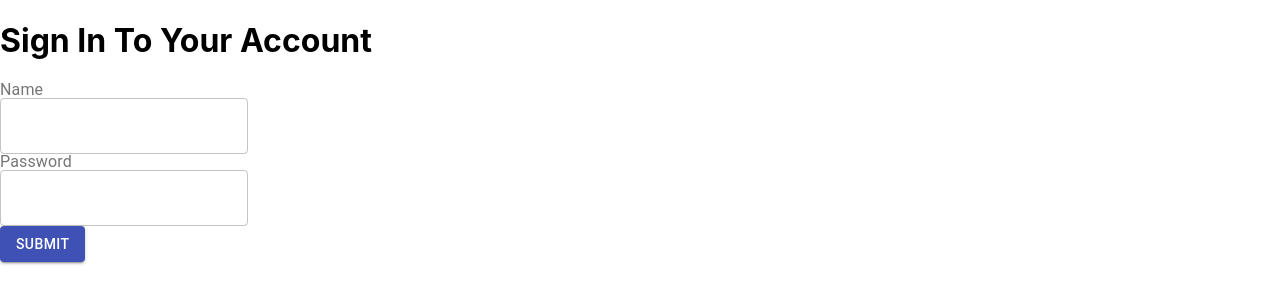
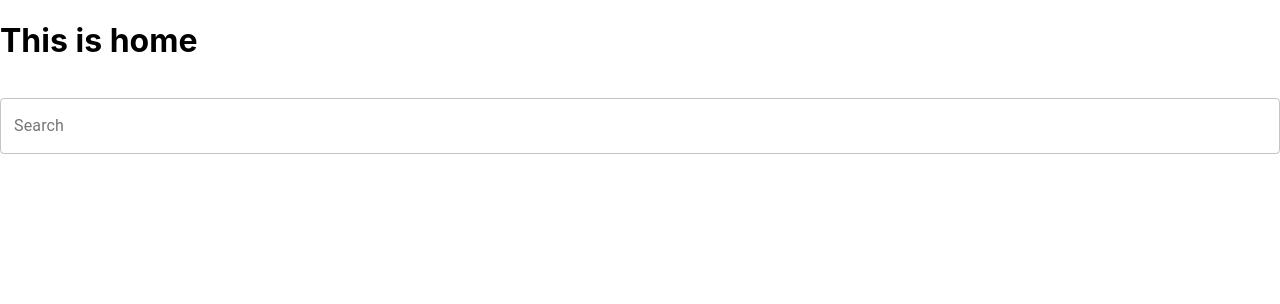
Before and after one commit to TheJoeyBeans/backlogremastered_client, a React (Create React App) app: page / in a window 1280 px wide. Shown: the top 304 px of the page. Built offline with nearby package versions, Linux system fonts and the light colour scheme.

Commit message:
Sign up functionality set up, route to backend set up, along with correct form information going to post route to be sent to backend

```diff
--- a/package.json
+++ b/package.json
@@ -14,6 +14,7 @@
     "material-ui-search-bar": "^1.0.0",
     "react": "^17.0.1",
     "react-dom": "^17.0.1",
+    "react-router-dom": "^5.2.0",
     "react-scripts": "4.0.1",
     "web-vitals": "^0.2.4"
   },
--- a/src/App.js
+++ b/src/App.js
@@ -1,10 +1,24 @@
 import './App.css';
+import {
+    BrowserRouter as Router,
+    Switch,
+    Route,
+    Link
+} from "react-router-dom";
 import { Home, SignUp } from '../src/components';
 
 function App() {
     return (
-        // <Home />
-        <SignUp />
+        <Router>
+            <Switch>
+                <Route exact path="/">
+                    <Home />
+                </Route>
+                <Route exact path="/register">
+                    <SignUp />
+                </Route>
+            </Switch>
+        </Router>
     );
 }
 
--- a/src/components/SignUp/SignUp.jsx
+++ b/src/components/SignUp/SignUp.jsx
@@ -8,30 +8,47 @@ import userRegister from '../../utils/userAuth/userRegister';
 import styles from './SignUp.module.css';
 
 function SignUp() {
-    const [nameInput, setNameInput] = useState("");
-    const handleChange = (event) =>{
-        console.log(event, 'Look at this event');
-    }
+    const [values, setValues] = useState({
+        username: '',
+        email: '',
+        password: ''
+    });
+
+    const handleChange = (prop) => (event) => {
+        console.log(prop);
+        console.log(event.target.value)
+        setValues({ ...values, [prop]: event.target.value });
+    };
 
     const handleSubmit = async () =>{
-        const retrievedUser = await userRegister();
+        const userBody = {
+            username: values.username,
+            email: values.email,
+            password: values.password
+        }
+
+        const retrievedUser = await userRegister(userBody);
     }
 
     return (
         <Grid>
             <Grid container>
                 <Grid item xs={12}>
-                    <h1>Sign In To Your Account</h1>
+                    <h1>Register For An Account</h1>
                 </Grid>
             </Grid>
             <Grid container>
                 <Grid item xs={12}>
-                    <InputLabel htmlFor="component-outlined">Name</InputLabel>
-                    <OutlinedInput value={nameInput} onChange={(e) =>{handleChange(e)}} label="Name"/>
+                    <InputLabel htmlFor="component-outlined">Username</InputLabel>
+                    <OutlinedInput value={values.username} onChange={handleChange('username')} label="Username" name="nameInput"/>
+                </Grid>
+                <Grid item xs={12}>
+                    <InputLabel htmlFor="component-outlined">Email</InputLabel>
+                    <OutlinedInput value={values.email} onChange={handleChange('email')} label="Email" name="emailInput"/>
                 </Grid>
                 <Grid item xs={12}>
                     <InputLabel htmlFor="component-outlined">Password</InputLabel>
-                    <OutlinedInput value={nameInput} onChange={(e) =>{handleChange(e)}} label="Password"/>
+                    <OutlinedInput value={values.password} onChange={handleChange('password')} label="Password" type='password' name="passwordInput"/>
                 </Grid>
             </Grid>
             <Grid container>
--- a/src/utils/userAuth/userRegister.js
+++ b/src/utils/userAuth/userRegister.js
@@ -1,12 +1,15 @@
 import axios from 'axios';
 
-const userRegister = async () =>{
+const userRegister = async (userData) =>{
 
-    const res  = await axios.get(`http://localhost:4000/auth/get`, {
-        headers: {
-            'Content-Type': 'application/json'
-        }
-    });
+    console.log(userData);
+    console.log("THE USER DATA");
+
+    // const res  = await axios.get(`http://localhost:4000/auth/register`, {
+    //     headers: {
+    //         'Content-Type': 'application/json'
+    //     }
+    // });
 
 }
 
```
Also changed, not shown: 2 other files (tests, documents, lock files or other folders).
